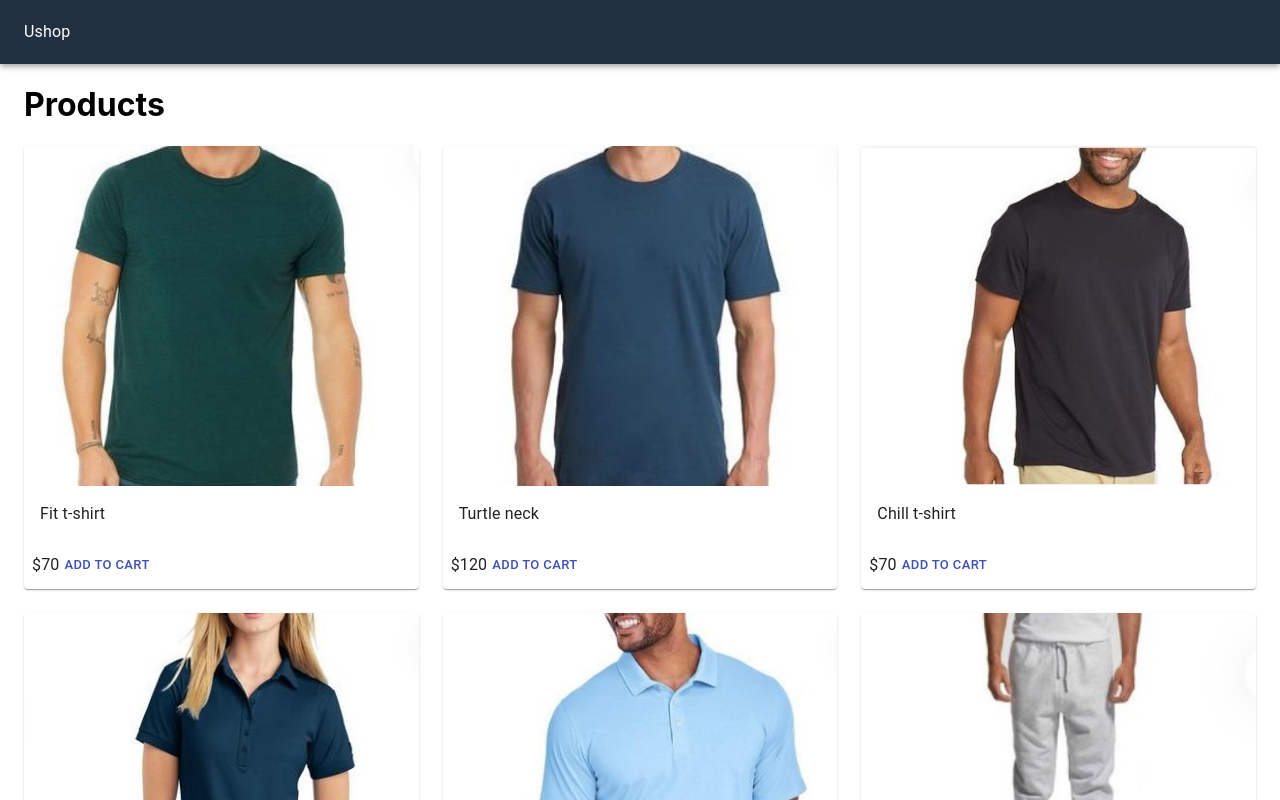
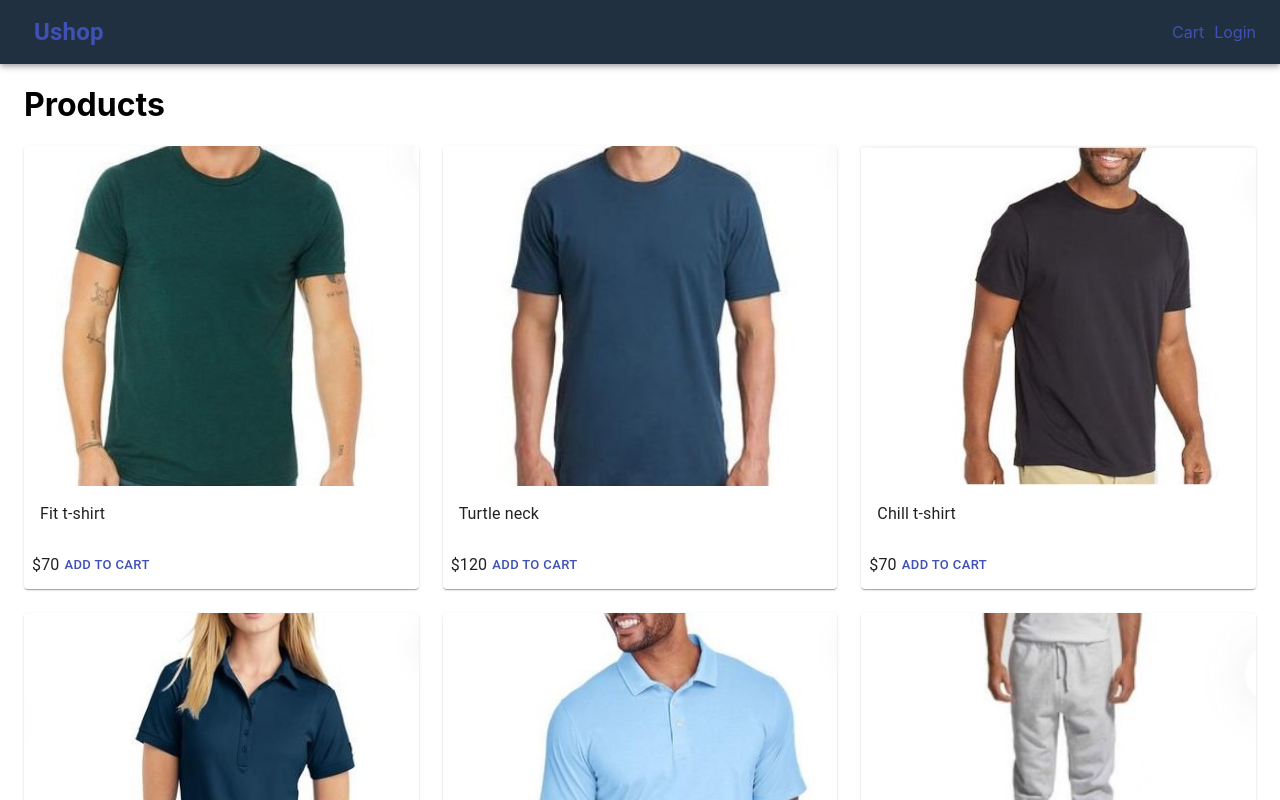
Before and after one commit to HassanDev1/e-commerce, a Next.js app: page / in a window 1280 px wide. Shown: the top 800 px of the page. Built offline with nearby package versions, Linux system fonts and the light colour scheme.

Commit message:
added header links

```diff
--- a/components/Layout.js
+++ b/components/Layout.js
@@ -1,6 +1,13 @@
-import { AppBar, Container, Toolbar, Typography } from "@material-ui/core";
+import {
+  AppBar,
+  Container,
+  Toolbar,
+  Typography,
+  Link,
+} from "@material-ui/core";
 import Head from "next/head";
 import useStyles from "../utils/styles";
+import NextLink from "next/link";
 
 export default function Layout({ children }) {
   const classes = useStyles();
@@ -11,7 +18,20 @@
       </Head>
       <AppBar position='static' className={classes.navbar}>
         <Toolbar>
-          <Typography>Ushop</Typography>
+          <NextLink href='/' passHref>
+            <Link>
+              <Typography className={classes.brand}> Ushop</Typography>
+            </Link>
+          </NextLink>
+          <div className={classes.grow}></div>
+          <div>
+            <NextLink href='/cart' passHref>
+              <Link>Cart</Link>
+            </NextLink>
+            <NextLink href='/login' passHref>
+              <Link>Login</Link>
+            </NextLink>
+          </div>
         </Toolbar>
       </AppBar>
       <Container className={classes.main}>{children}</Container>
--- a/utils/styles.js
+++ b/utils/styles.js
@@ -9,6 +9,13 @@
       marginLeft: 10,
     },
   },
+  brand: {
+    fontWeight: "bold",
+    fontSize: "1.5rem",
+  },
+  grow: {
+    flexGrow: 1,
+  },
   main: {
     minHeight: "80vh",
   },
```
